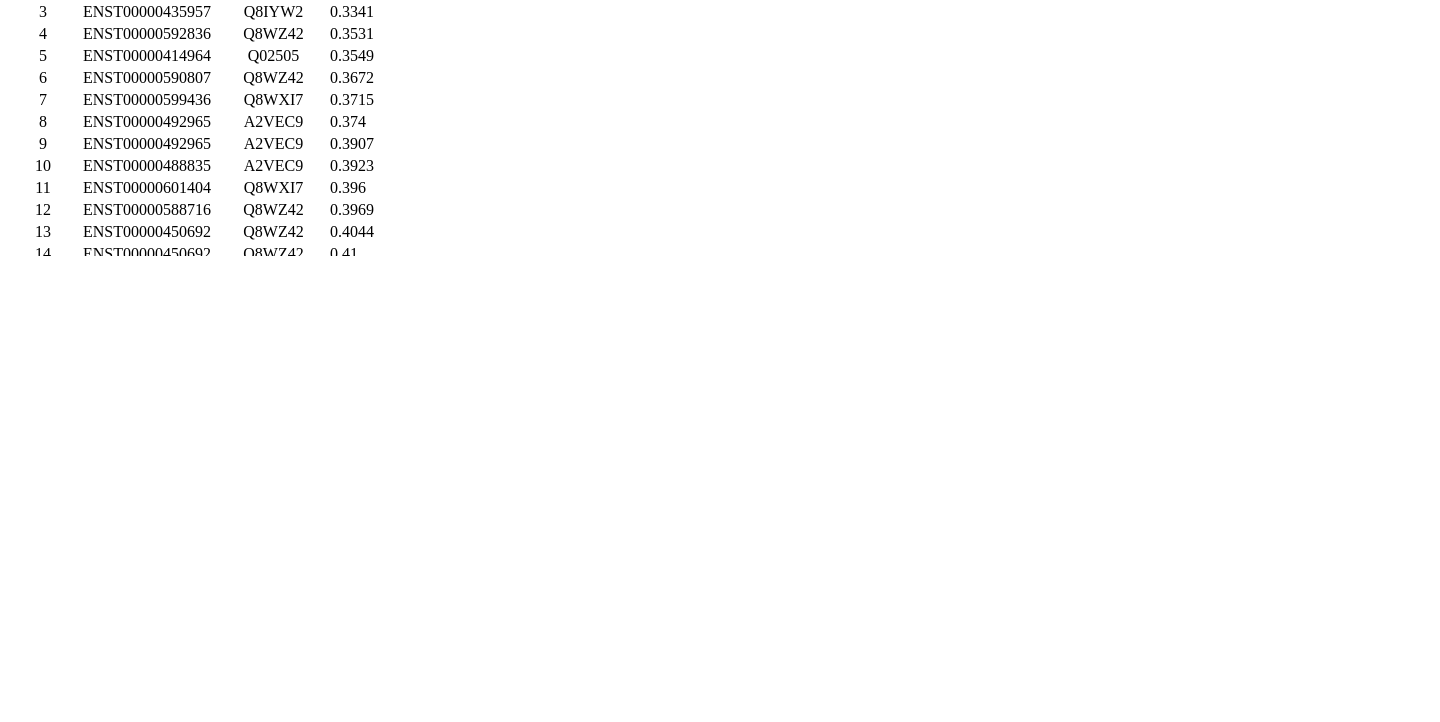
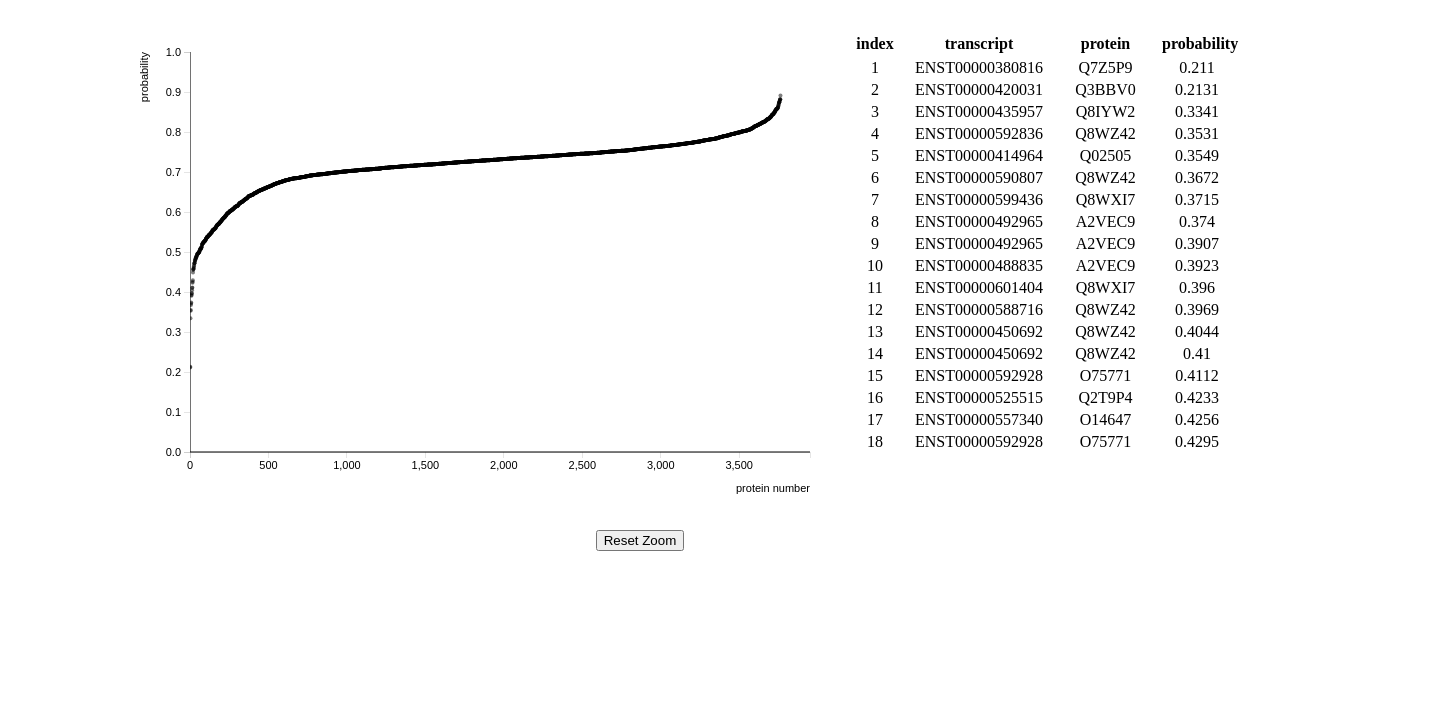
Before and after one commit to elijah-tai/pulse-data-viz, a plain HTML site: page index.html in a window 1280 px wide. Shown: the part 78-800 px from the top of the page, 1440 px wide, since content can reach past the window. Drawn offline with Linux system fonts and the light colour scheme.

Commit message:
Readying for coordinated views

```diff
--- /dev/null
+++ b/assets/css/main.css
@@ -0,0 +1,18 @@
+.projects {
+	text-align: center;
+	width: 1000px;
+	margin: 0 auto;
+}
+
+#scatter {
+	width: 700px;
+	height: 500px;
+	float: left;
+}
+
+#table {
+	width: 300px;
+	height: 500px;
+	margin-top: 5%;
+	margin-left: 700px;
+}
--- a/assets/css/pulseTable.css
+++ b/assets/css/pulseTable.css
@@ -1,5 +1,6 @@
 .table-scroll {
-	height: 300px;
+	height: 400px;
+	width: 405px;
 	overflow: scroll;
 }
 
--- a/index.html
+++ b/index.html
@@ -3,27 +3,30 @@
     <head>
         <meta charset="utf-8">
         <title>PULSE Data Visualization</title>
+        <link rel="stylesheet" href="assets/css/main.css" charset="utf-8">
         <link rel="stylesheet" href="assets/css/pulseScatter.css" charset="utf-8">
         <link rel="stylesheet" href="assets/css/pulseTable.css" charset="utf-8">
         <script src="d3/d3.v3.js" charset="utf-8"></script>
         <script src="d3/d3.tip.v0.6.3.js"></script>
     </head>
     <body>
-        <!-- D3.js -->
-<!--         <script src="pulse/pulseScatter.js" charset="utf-8"></script> -->
         <script src="pulse/pulseTable.js" charset="utf-8"></script>
+        <script src="pulse/pulseScatter.js" charset="utf-8"></script>
 
-<!--         <div id="viz"></div> -->
+        <div class="projects">
+            <h1>PULSE Data Visualization</h1>
+            <div id="scatter"></div>
+            <div id="table"></div>
+            <button id="xAxis" type="button" class="btn btn-primary" name="xAxis">Reset Zoom</button>
+        </div>
+
+
         <script>
             var Vis = {}
             Vis.data = new Array()
-            var width = 1000
-                height = 600
-
             var data
             var csvFile = "data/protein_to_score.txt"
-
-            var table = d3.select("body")
+            var table = d3.select("#table")
                         .append("table")
                         .attr("width", width)
                         .attr("height", height)
@@ -35,23 +38,19 @@
                 // var scatter = d3.chart.scatter()
                 // scatter.data(Vis.data)
                 // scatter(scatterGroup)
-
                 // Create table group
                 var tableGroup = d3.select("table")
-                                   .attr("transform", "translate(0, 10)")
+                                   .attr("transform", "translate(500, 0)")
                 var table = d3.chart.table()
                 table.data(Vis.data)
                 table(tableGroup)
-
                 // scatter.on("click", clicked =>
                 // table.highlight(clicked))
-
                 // table.on("change", function(changed) {
                 //     scatter.data(changed)
                 //     scatter.update()
                 // })
             }
-
             function loadCsv(file_name) {
                 d3.csv(file_name, function(error, file_data) { Vis.data = file_data
                 // Build data array
@@ -64,10 +63,8 @@
                 createViz()
             })
             }
-
             // Load CSV --> create viz
             loadCsv(csvFile)
-
         </script>
 
     </body>
--- a/pulse/pulseScatter.js
+++ b/pulse/pulseScatter.js
@@ -4,10 +4,11 @@
 //   d3.chart = {}
 // }
 
-const margin = { top: 50, right: 300, bottom: 50, left: 50},
-    outerWidth = 1050,
-    outerHeight = 500,
-    width = outerWidth - margin.left - margin.right,
+var margin = { top: 50, right: 30, bottom: 50, left: 50},
+    outerWidth = 700,
+    outerHeight = 500
+
+var width = outerWidth - margin.left - margin.right,
     height = outerHeight - margin.top - margin.bottom
 
 var xScale = d3.scale.linear()
@@ -24,6 +25,13 @@ const xLabel = "protein number",
 
 d3.csv("data/protein_to_score.txt", function(data) {
 
+  // Build data array
+  data.forEach(function(d) {
+      d.index = +d.index
+      d.transcript = d.transcript
+      d.protein = d.protein
+      d.probability = +d.probability
+  })
 
   // Calculate ranges
   var xMax = d3.max(data, d => d[xCat]) * 1.05,
@@ -133,7 +141,7 @@ d3.csv("data/protein_to_score.txt", function(data) {
       .data(data)
     .enter().append("circle")
       .classed("dot", true)
-      .attr("r", 3)
+      .attr("r", 2)
       .attr("transform", transform)
       .on("mouseover", tip.show)
       .on("mouseout", tip.hide)
--- a/pulse/pulseTable.js
+++ b/pulse/pulseTable.js
@@ -26,12 +26,13 @@ d3.chart.table = function() {
 		var headerRow = headerGrp.append("thead")
 
 		var rowsDiv = table.append("div").attr("class", "table-scroll")
+			.attr("width", width)
 		var rowsGrp = rowsDiv.append("table").attr("class", "rowsGrp")
 
 		var indexFieldWidth = 60,
 				transcriptFieldWidth = 140,
 				proteinFieldWidth = 105,
-				probabilityFieldWidth = 50
+				probabilityFieldWidth = 70
 
 		var	fieldHeight = 30
 		var previousSort = null
```
